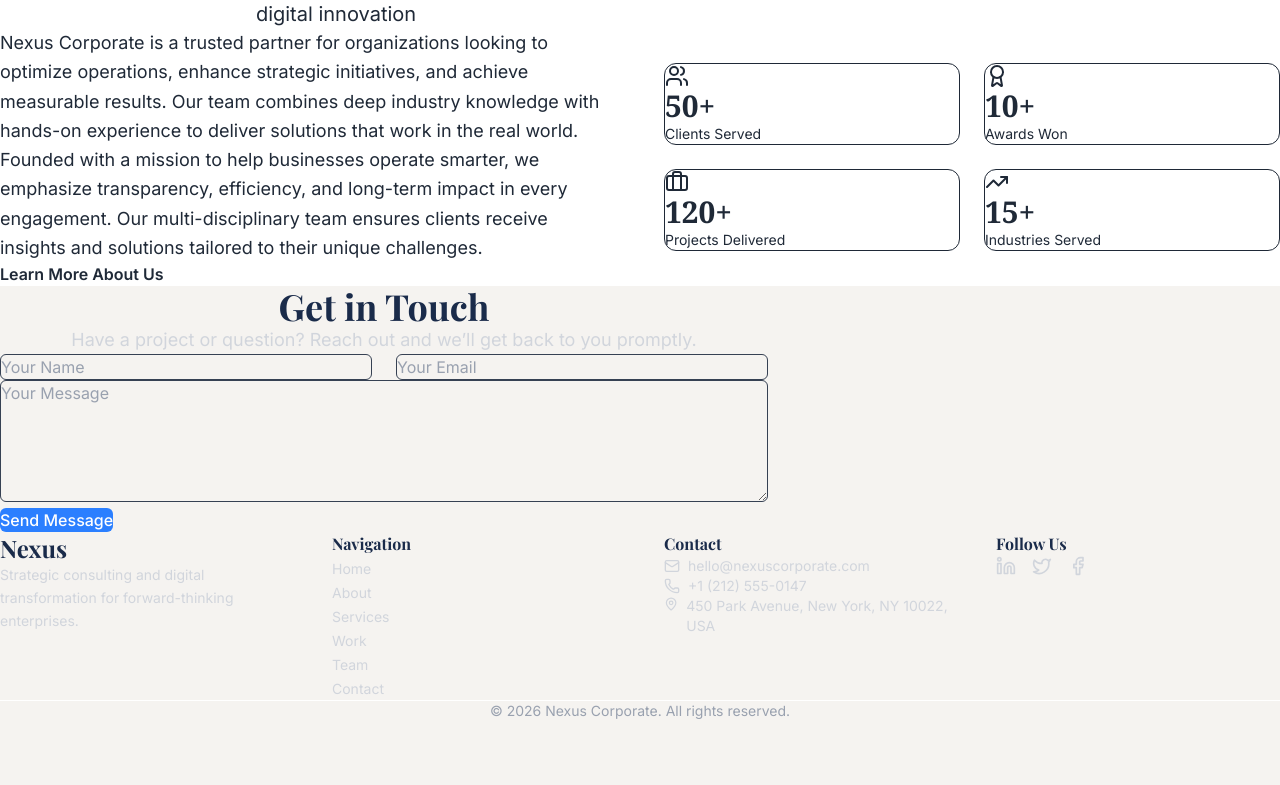
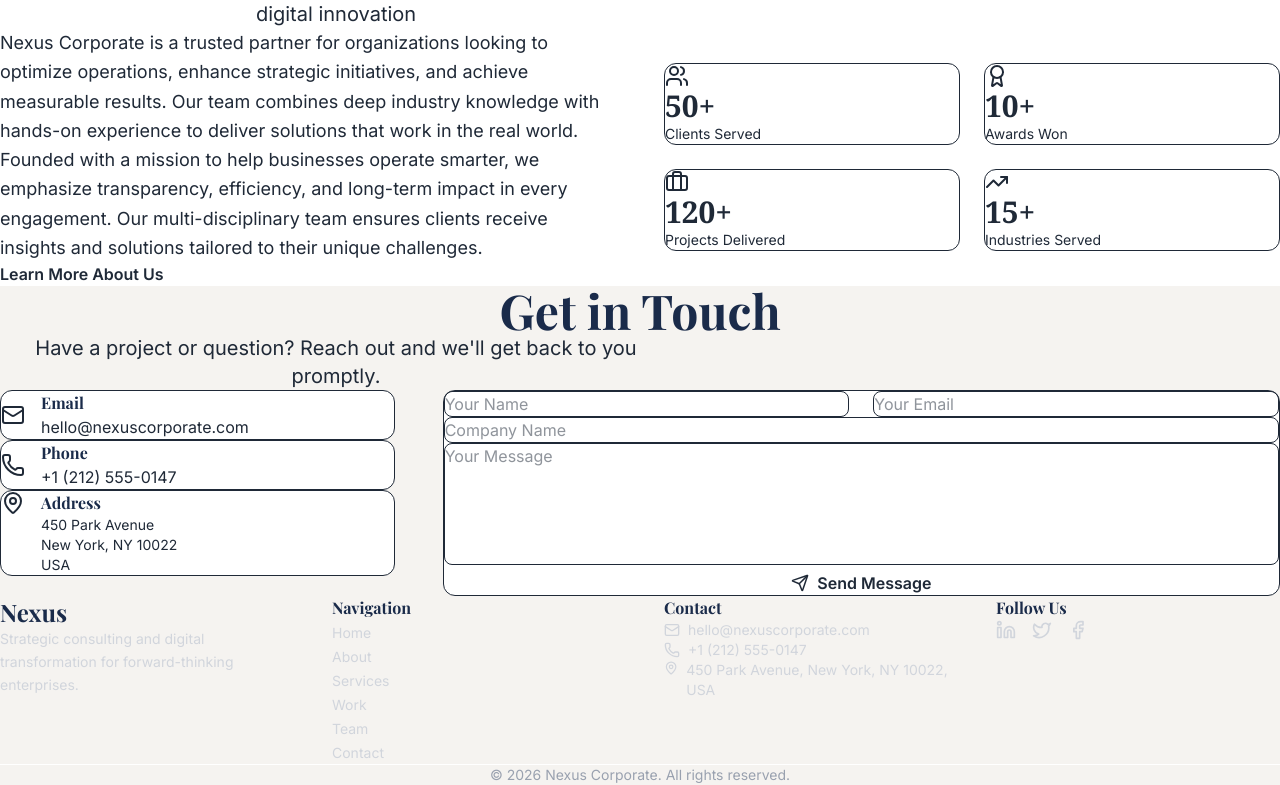
Before and after one commit to primyst/nexus, a Next.js app in the folder my-app/: page / in a window 1280 px wide. Shown: the part 1706-2491 px from the top of the page. Before the commit the page ends 2427 px from the top, so only its background shows below. Built offline with nearby package versions, Linux system fonts and the light colour scheme.

Commit message:
Update Contact.tsx

```diff
--- a/my-app/components/Contact.tsx
+++ b/my-app/components/Contact.tsx
@@ -1,55 +1,154 @@
 'use client';
+import { useState } from 'react';
+import { Mail, Phone, MapPin, Send } from 'lucide-react';
 
 export default function Contact() {
+  const [formData, setFormData] = useState({
+    name: '',
+    email: '',
+    company: '',
+    message: '',
+  });
+  const [submitted, setSubmitted] = useState(false);
+
+  const handleChange = (e: React.ChangeEvent<HTMLInputElement | HTMLTextAreaElement>) => {
+    setFormData({
+      ...formData,
+      [e.target.name]: e.target.value,
+    });
+  };
+
+  const handleSubmit = async (e: React.FormEvent) => {
+    e.preventDefault();
+    // TODO: Connect to API
+    console.log('Form submitted:', formData);
+    setSubmitted(true);
+    setTimeout(() => setSubmitted(false), 3000);
+    setFormData({ name: '', email: '', company: '', message: '' });
+  };
+
   return (
-    <section className="mx-auto max-w-7xl px-6 py-20 text-white">
-      <div className="mx-auto max-w-3xl text-center">
-        <h2 className="text-3xl font-semibold md:text-4xl text-white">
+    <section className="py-20 px-6 md:px-12 bg-cream">
+      <div className="max-w-7xl mx-auto">
+        {/* Header */}
+        <div className="text-center mb-16 animate-fade-in-up">
+          <h2 className="text-4xl md:text-5xl font-bold text-navy mb-4 font-serif">
             Get in Touch
           </h2>
-        <p className="mt-4 text-lg text-gray-300">
-          Have a project or question? Reach out and we’ll get back to you promptly.
+          <p className="text-xl text-light max-w-2xl mx-auto">
+            Have a project or question? Reach out and we'll get back to you promptly.
           </p>
         </div>
 
-      <form
-        action="mailto:contact@nexuscorporate.com"
-        method="POST"
-        encType="text/plain"
-        className="mx-auto mt-12 max-w-3xl space-y-6"
-      >
-        <div className="grid gap-6 sm:grid-cols-2">
+        {/* Content Grid */}
+        <div className="grid md:grid-cols-3 gap-12">
+          {/* Contact Info */}
+          <div className="space-y-6 animate-fade-in-up">
+            <div className="bg-white rounded-xl p-6 border border-gold/10">
+              <div className="flex items-center gap-4 mb-4">
+                <div className="bg-gold/10 p-3 rounded-lg">
+                  <Mail size={24} className="text-gold" />
+                </div>
+                <div>
+                  <h4 className="font-bold text-navy">Email</h4>
+                  <a href="mailto:hello@nexuscorporate.com" className="text-gold hover:text-gold/80 transition-colors">
+                    hello@nexuscorporate.com
+                  </a>
+                </div>
+              </div>
+            </div>
+
+            <div className="bg-white rounded-xl p-6 border border-gold/10">
+              <div className="flex items-center gap-4 mb-4">
+                <div className="bg-gold/10 p-3 rounded-lg">
+                  <Phone size={24} className="text-gold" />
+                </div>
+                <div>
+                  <h4 className="font-bold text-navy">Phone</h4>
+                  <a href="tel:+12125550147" className="text-gold hover:text-gold/80 transition-colors">
+                    +1 (212) 555-0147
+                  </a>
+                </div>
+              </div>
+            </div>
+
+            <div className="bg-white rounded-xl p-6 border border-gold/10">
+              <div className="flex items-start gap-4">
+                <div className="bg-gold/10 p-3 rounded-lg">
+                  <MapPin size={24} className="text-gold" />
+                </div>
+                <div>
+                  <h4 className="font-bold text-navy">Address</h4>
+                  <p className="text-dark text-sm">
+                    450 Park Avenue<br />
+                    New York, NY 10022<br />
+                    USA
+                  </p>
+                </div>
+              </div>
+            </div>
+          </div>
+
+          {/* Contact Form */}
+          <div className="md:col-span-2 animate-fade-in" style={{ animationDelay: '0.2s' }}>
+            <form onSubmit={handleSubmit} className="bg-white rounded-xl p-8 border border-gold/10 space-y-6">
+              <div className="grid md:grid-cols-2 gap-6">
                 <input
                   type="text"
                   name="name"
                   placeholder="Your Name"
+                  value={formData.name}
+                  onChange={handleChange}
                   required
-            className="w-full rounded-md border border-gray-700 bg-brand-light/40 px-4 py-3 text-white placeholder:text-gray-400 focus:outline-none focus:border-blue-500"
+                  className="w-full px-4 py-3 rounded-lg border border-gold/20 bg-cream focus:outline-none focus:border-gold transition-colors text-dark placeholder:text-light"
                 />
                 <input
                   type="email"
                   name="email"
                   placeholder="Your Email"
+                  value={formData.email}
+                  onChange={handleChange}
                   required
-            className="w-full rounded-md border border-gray-700 bg-brand-light/40 px-4 py-3 text-white placeholder:text-gray-400 focus:outline-none focus:border-blue-500"
+                  className="w-full px-4 py-3 rounded-lg border border-gold/20 bg-cream focus:outline-none focus:border-gold transition-colors text-dark placeholder:text-light"
                 />
               </div>
+
+              <input
+                type="text"
+                name="company"
+                placeholder="Company Name"
+                value={formData.company}
+                onChange={handleChange}
+                className="w-full px-4 py-3 rounded-lg border border-gold/20 bg-cream focus:outline-none focus:border-gold transition-colors text-dark placeholder:text-light"
+              />
 
               <textarea
                 name="message"
                 placeholder="Your Message"
+                value={formData.message}
+                onChange={handleChange}
                 required
                 rows={5}
-          className="w-full rounded-md border border-gray-700 bg-brand-light/40 px-4 py-3 text-white placeholder:text-gray-400 focus:outline-none focus:border-blue-500"
+                className="w-full px-4 py-3 rounded-lg border border-gold/20 bg-cream focus:outline-none focus:border-gold transition-colors text-dark placeholder:text-light resize-none"
               />
 
               <button
                 type="submit"
-          className="rounded-md bg-blue-500 px-6 py-3 text-white font-medium transition hover:bg-blue-600"
+                className="w-full bg-gold text-navy px-6 py-3 rounded-full font-semibold hover:bg-opacity-90 transition-all duration-300 flex items-center justify-center gap-2"
               >
+                <Send size={18} />
                 Send Message
               </button>
+
+              {submitted && (
+                <div className="bg-teal/10 border border-teal text-teal px-4 py-3 rounded-lg text-sm font-medium">
+                  ✓ Thank you! We'll respond within 24 hours.
+                </div>
+              )}
             </form>
+          </div>
+        </div>
+      </div>
     </section>
   );
 }
```
Lines whose indentation alone changed are shown as unchanged.
